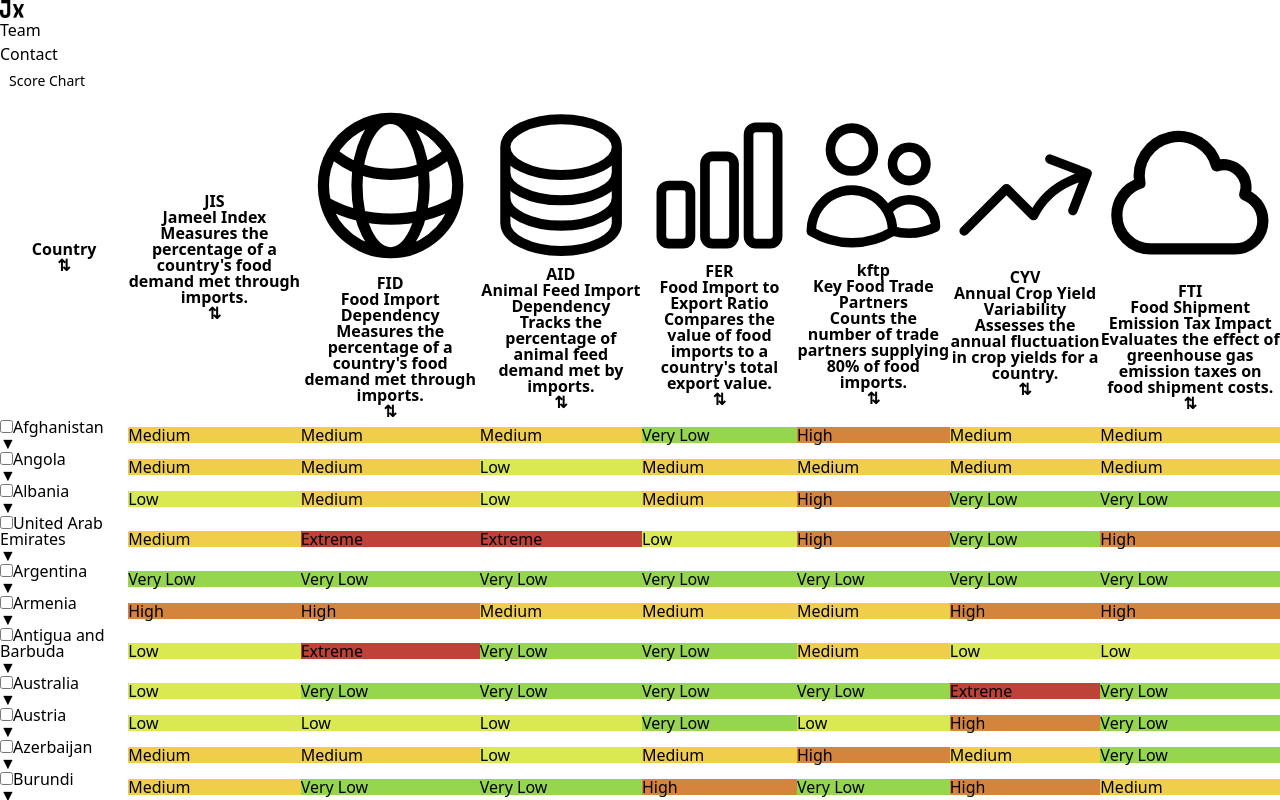
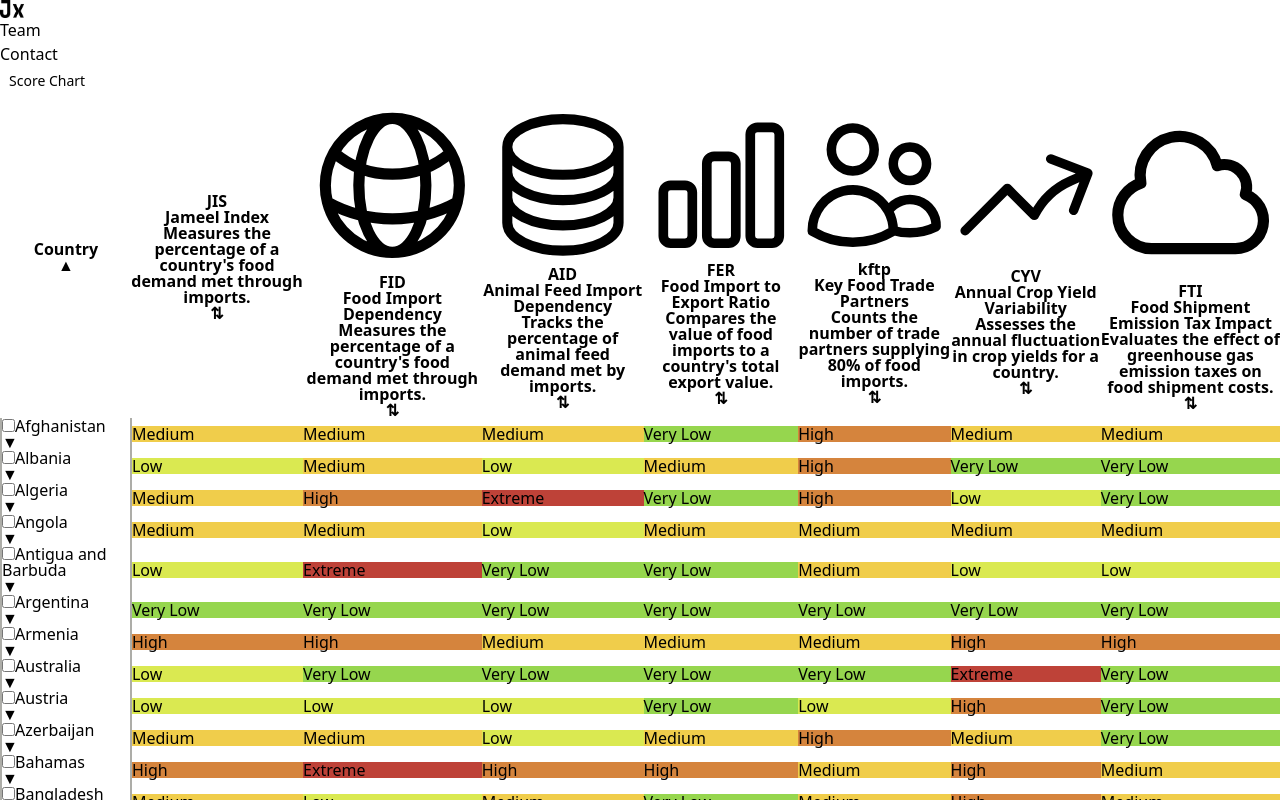
Before and after one commit to CJengineering/amphora-front, a Next.js app: page /score-chart in a window 1280 px wide. Shown: the top 800 px of the page. Built offline with nearby package versions, Linux system fonts and the light colour scheme.

Commit message:
sorted and mobile bug fixed

```diff
--- a/components/custom/TableIndexV2.tsx
+++ b/components/custom/TableIndexV2.tsx
@@ -245,7 +245,10 @@ const columns = [
 export default function TableIndexV2() {
   const [countries, setCountries] = useState<CountryData[]>([]);
   const [expandedRows, setExpandedRows] = useState<Record<string, boolean>>({});
-  const [sorting, setSorting] = useState<SortingState>([]);
+  const [sorting, setSorting] = useState<SortingState>([ {
+    id: 'nation',  // Specify the column by id (key)
+    desc: false,   // Set to `false` for ascending alphabetical sorting
+  },]);
   const [pinnedRows, setPinnedRows] = useState<Record<string, boolean>>({});
 
   const togglePinnedRow = (rowId: string) => {
@@ -298,7 +301,7 @@ export default function TableIndexV2() {
                   className={`text-left px-2 cursor-pointer ${
                     header.column.getIsSorted() ? "sorted-header" : ""
                   } ${
-                    header.id === "nation" || header.id === "jameelIndex"
+                    header.id === "nation" || header.id === "overallScore"
                       ? ""
                       : "hidden md:table-cell"
                   }`}
@@ -335,7 +338,7 @@ export default function TableIndexV2() {
                       cell.column.getIsSorted() ? "sorted-cell" : ""
                     } ${
                       cell.column.id === "nation" ||
-                      cell.column.id === "jameelIndex"
+                      cell.column.id === "overallScore"
                         ? ""
                         : "hidden md:table-cell"
                     }`}
@@ -438,7 +441,7 @@ export default function TableIndexV2() {
                       cell.column.getIsSorted() ? "sorted-cell" : ""
                     } ${
                       cell.column.id === "nation" ||
-                      cell.column.id === "jameelIndex"
+                      cell.column.id === "overallScore"
                         ? "w-2/3  md:w-full"
                         : "hidden md:table-cell"
                     }`}
```
